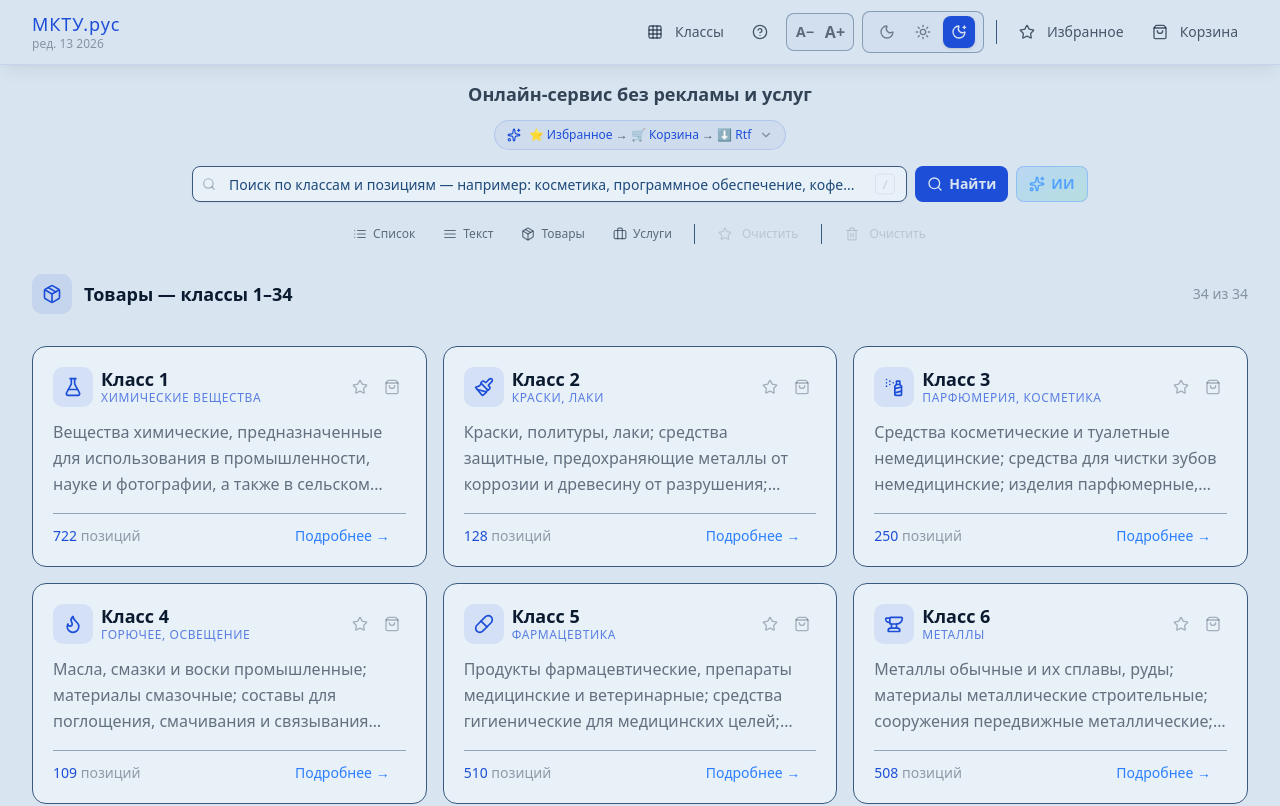
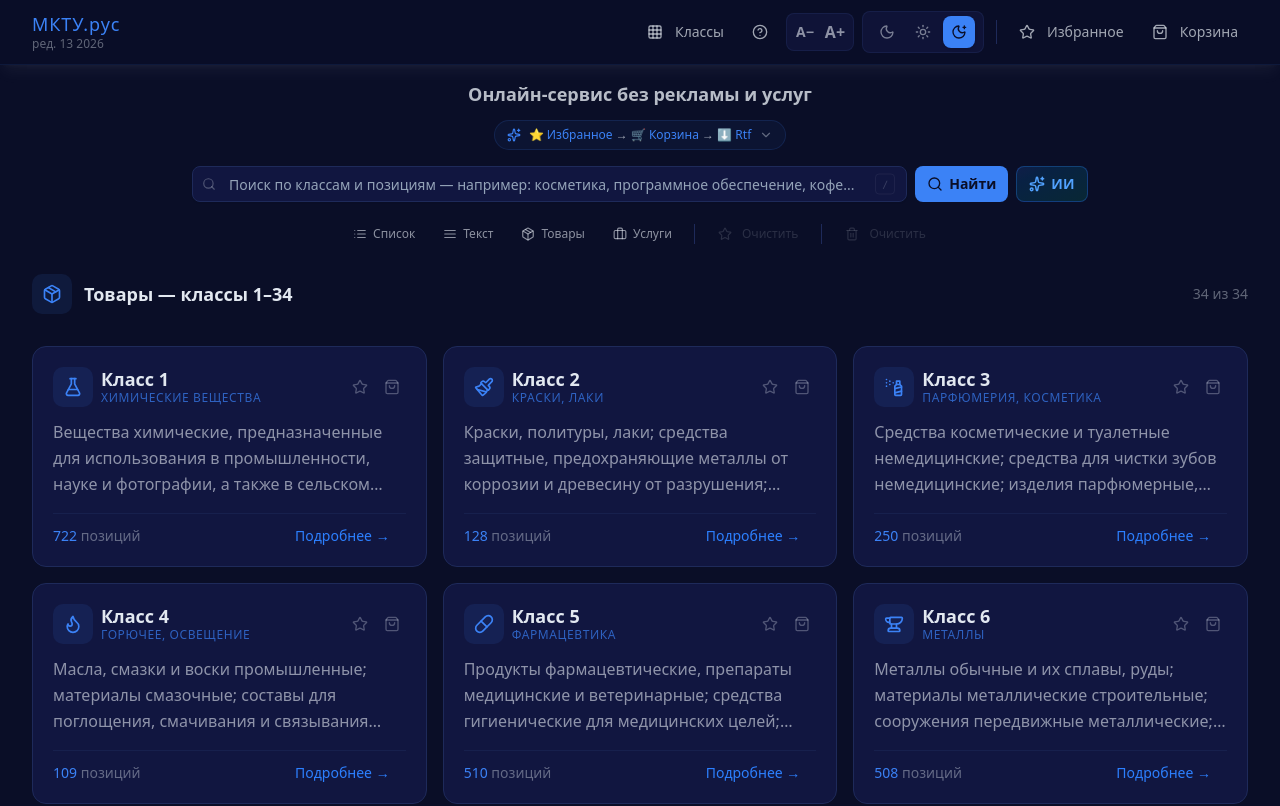
Before and after one commit to gabbardtools-a11y/mktu, a Next.js app: page / in a window 1280 px wide. Shown: the top 806 px of the page. Built offline with nearby package versions, Linux system fonts and the light colour scheme.

Commit message:
UI: navy theme — adopt iznaki.ru palette + navy as default on SSR

```diff
--- a/src/app/globals.css
+++ b/src/app/globals.css
@@ -134,48 +134,48 @@
   --scrollbar-thumb-hover: #2d3748;
 }
 
-/* Navy theme — dark blue background, bright blue accents */
+/* Navy theme — copied from iznaki.ru (тёмно-синий как у соседей) */
 .navy {
-  --navy-darkest: #0d2150;
-  --navy-dark: #16387a;
-  --navy-medium: #1f4a9a;
-  --background: #0d2150;
-  --foreground: #e8f0ff;
-  --card: #112a60;
-  --card-foreground: #e0eaff;
-  --popover: #122a60;
-  --popover-foreground: #e0eaff;
-  --primary: #5ba8ff;
-  --primary-foreground: #0d2150;
-  --secondary: #1f4a9a;
-  --secondary-foreground: #e0eaff;
-  --muted: #1f4a9a;
-  --muted-foreground: #90b0e0;
-  --accent: #2a5fa8;
-  --accent-foreground: #e0eaff;
-  --destructive: #ff5555;
-  --border: #3568b0;
-  --input: #3568b0;
-  --ring: #5ba8ff;
-  --gold: #7ab8ff;
-  --gold-light: #a0ccff;
-  --gold-dark: #4a9fff;
-  --chart-1: #4a9fff;
-  --chart-2: #6ab5ff;
-  --chart-3: #2a7fdf;
-  --chart-4: #1a5fa8;
-  --chart-5: #0d4080;
-  --sidebar: #0a1a3a;
-  --sidebar-foreground: #d0e0ff;
-  --sidebar-primary: #4a9fff;
-  --sidebar-primary-foreground: #0a1a3a;
-  --sidebar-accent: #1a3a7a;
-  --sidebar-accent-foreground: #d0e0ff;
-  --sidebar-border: #2a5599;
-  --sidebar-ring: #4a9fff;
-  --scrollbar-track: #0a1a3a;
-  --scrollbar-thumb: #2a5599;
-  --scrollbar-thumb-hover: #3a6db8;
+  --navy-darkest: #0a0e27;
+  --navy-dark: #111640;
+  --navy-medium: #1a2050;
+  --background: #0a0e27;
+  --foreground: #e2e8f0;
+  --card: #111640;
+  --card-foreground: #e2e8f0;
+  --popover: #111640;
+  --popover-foreground: #e2e8f0;
+  --primary: #3b82f6;
+  --primary-foreground: #ffffff;
+  --secondary: #1a2050;
+  --secondary-foreground: #94a3b8;
+  --muted: #1a2050;
+  --muted-foreground: #94a3b8;
+  --accent: #1e2a5a;
+  --accent-foreground: #e2e8f0;
+  --destructive: #ef4444;
+  --border: #1e2a5a;
+  --input: #1e2a5a;
+  --ring: #3b82f6;
+  --gold: #3b82f6;
+  --gold-light: #60a5fa;
+  --gold-dark: #2563eb;
+  --chart-1: #3b82f6;
+  --chart-2: #60a5fa;
+  --chart-3: #2563eb;
+  --chart-4: #1d4ed8;
+  --chart-5: #1e40af;
+  --sidebar: #0a0e27;
+  --sidebar-foreground: #e2e8f0;
+  --sidebar-primary: #3b82f6;
+  --sidebar-primary-foreground: #ffffff;
+  --sidebar-accent: #1a2050;
+  --sidebar-accent-foreground: #e2e8f0;
+  --sidebar-border: #1e2a5a;
+  --sidebar-ring: #3b82f6;
+  --scrollbar-track: #0a0e27;
+  --scrollbar-thumb: #1e2a5a;
+  --scrollbar-thumb-hover: #2e3a6a;
 }
 
 /* Grayscale theme → Dark Blue theme (navy blue, no gold) */
--- a/src/app/layout.tsx
+++ b/src/app/layout.tsx
@@ -54,7 +54,7 @@ export const metadata: Metadata = {
 };
 
 // Inline script to set initial theme before hydration — prevents flash of wrong theme.
-// Default theme is 'light' (set in use-theme.ts as DEFAULT_THEME).
+// Default theme is 'navy' (set in use-theme.ts as DEFAULT_THEME).
 const themeInitScript = `
 (function() {
   try {
@@ -84,7 +84,7 @@ export default function RootLayout({
   children: React.ReactNode;
 }>) {
   return (
-    <html lang="ru" suppressHydrationWarning>
+    <html lang="ru" className="navy" suppressHydrationWarning>
       <head>
         <script dangerouslySetInnerHTML={{ __html: themeInitScript }} />
       </head>
```
